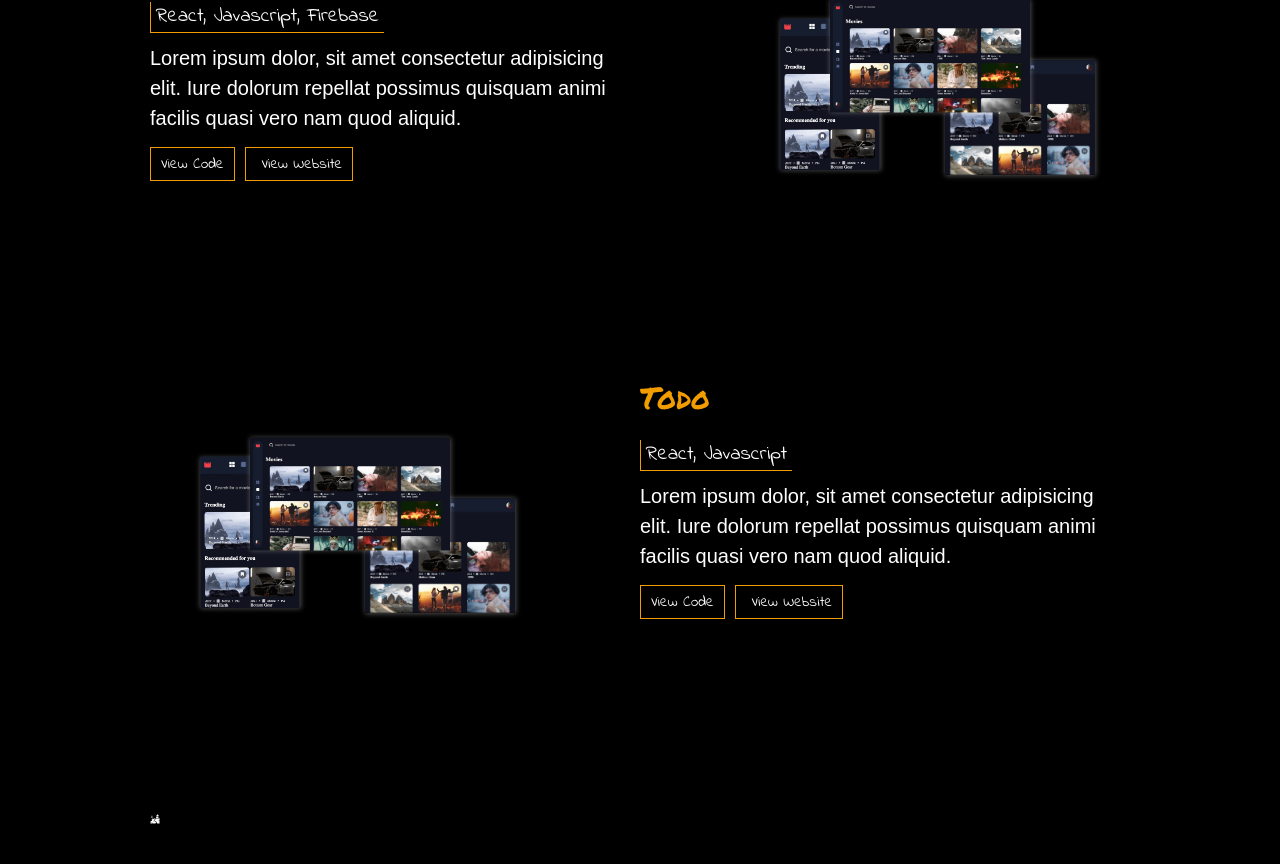
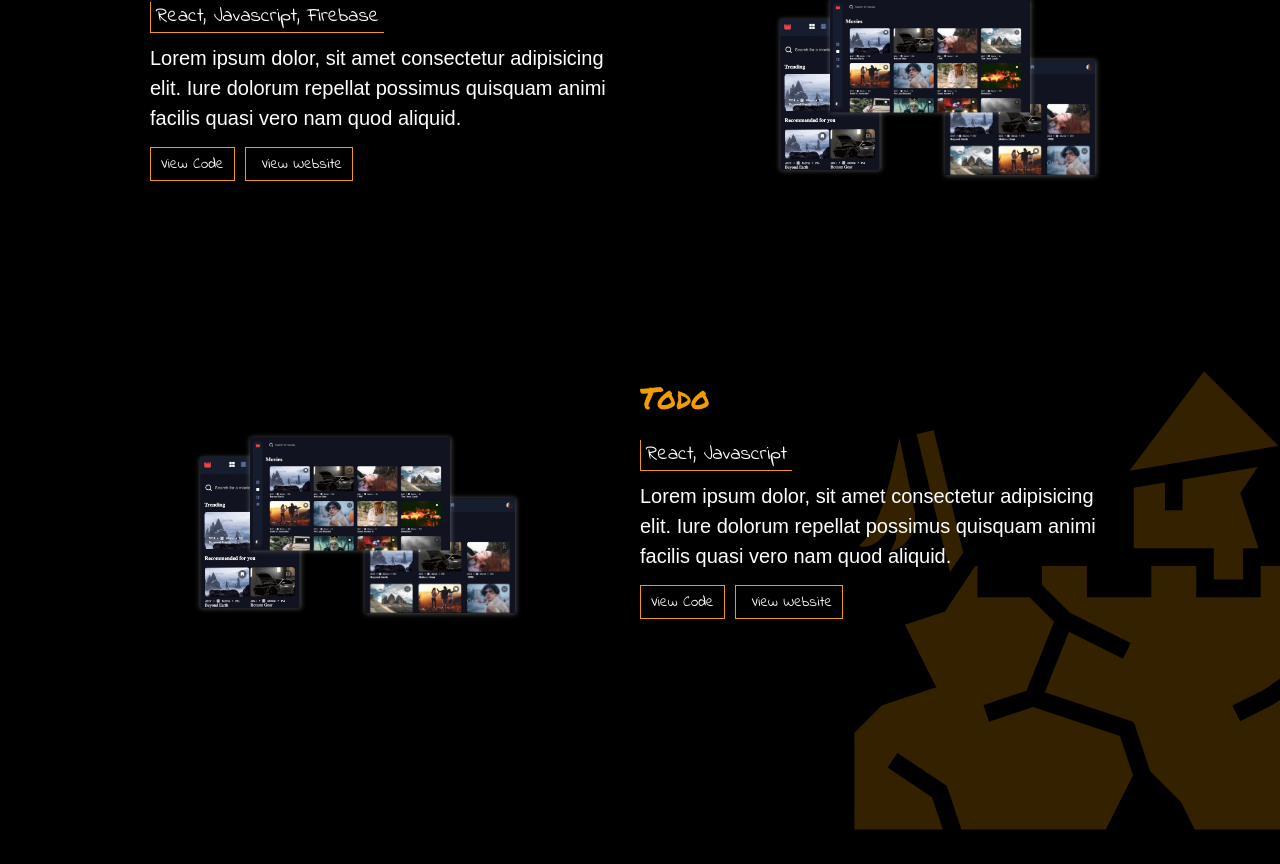
Before and after one commit to Davetech101/portfolio, a Next.js app: page /portfolio in a window 1280 px wide. Shown: the part 1679-2543 px from the top of the page. Built offline with nearby package versions, Linux system fonts and the light colour scheme; a web font is replaced by a local one.

Commit message:
projects

```diff
--- a/components/Projects.jsx
+++ b/components/Projects.jsx
@@ -129,7 +129,7 @@ const Projects = () => {
       </div>
 
       <GiStaticWaves className="wave"/>
-      <GiCastleRuins className="rook"/>
+      <GiCastleRuins className="castle"/>
     </StyledProjects>
   );
 };
--- a/styles/styledcomponents/StyledProjects.jsx
+++ b/styles/styledcomponents/StyledProjects.jsx
@@ -151,8 +151,8 @@ const StyledProjects = styled.div`
     font-size: 50rem;
     color: #f19c0036;
     position: absolute;
-    bottom: -15rem;
-    right: -10rem;
+    bottom: 0;
+    right: -5rem;
     z-index:0;
   }
 `;
```
